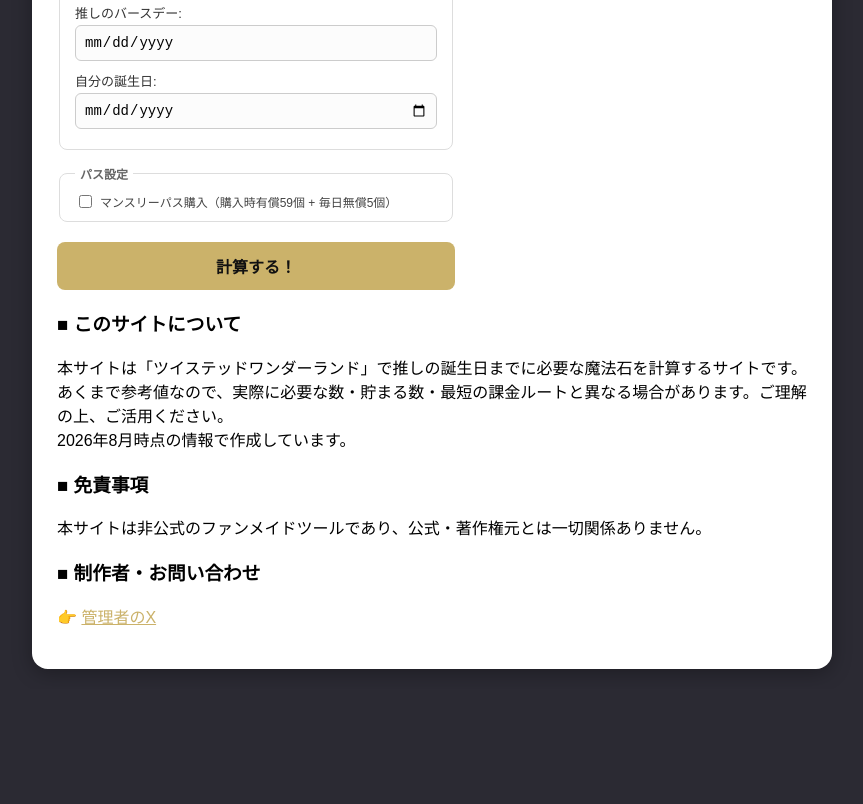
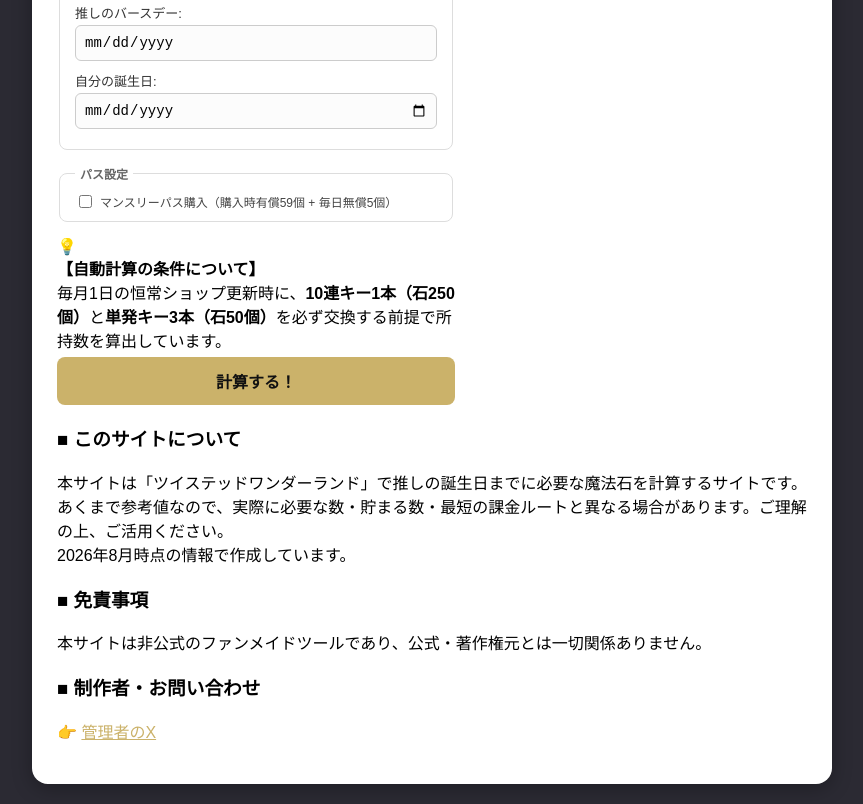
Before and after one commit to ksuke2504/twst-calc, a plain HTML site: page index.html in a window 1280 px wide. Shown: the part 692-1496 px from the top of the page, without its empty margins (208-1071 px from the left). Before the commit the page ends 1381 px from the top, so only its background shows below. Drawn offline with Linux system fonts and the light colour scheme.

Commit message:
Add notice for automatic calculation conditions
Added notice about automatic calculation conditions for stone acquisition.

```diff
--- a/index.html
+++ b/index.html
@@ -69,7 +69,7 @@
                     </div>
                 </fieldset>
 
-                <!-- 3. パスの獲得石設定 -->
+               <!-- 3. パスの獲得石設定 -->
                 <fieldset class="input-section">
                     <legend>パス設定</legend>
                     <div class="checkbox-group">
@@ -79,6 +79,16 @@
                         </label>
                     </div>
                 </fieldset>
+
+                <!-- 👇 ここから新しく追加！ -->
+                <div class="shop-notice">
+                    <span class="notice-icon">💡</span>
+                    <div class="notice-text">
+                        <b>【自動計算の条件について】</b><br>
+                        毎月1日の恒常ショップ更新時に、<b>10連キー1本（石250個）</b>と<b>単発キー3本（石50個）</b>を必ず交換する前提で所持数を算出しています。
+                    </div>
+                </div>
+                <!-- 👆 ここまで追加！ -->
 
                 <!-- 計算ボタン -->
                 <button id="calcBtn">計算する！</button>
```
